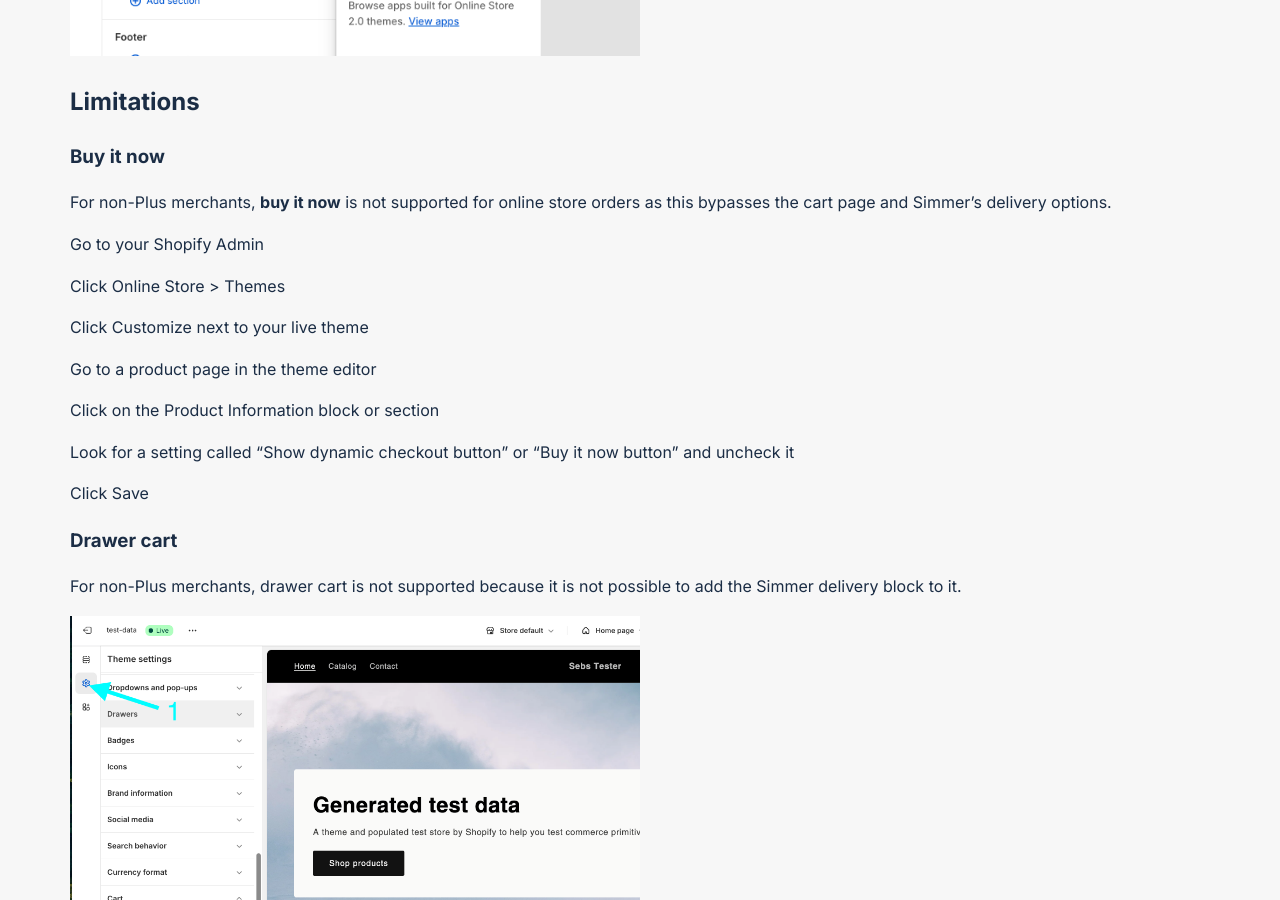
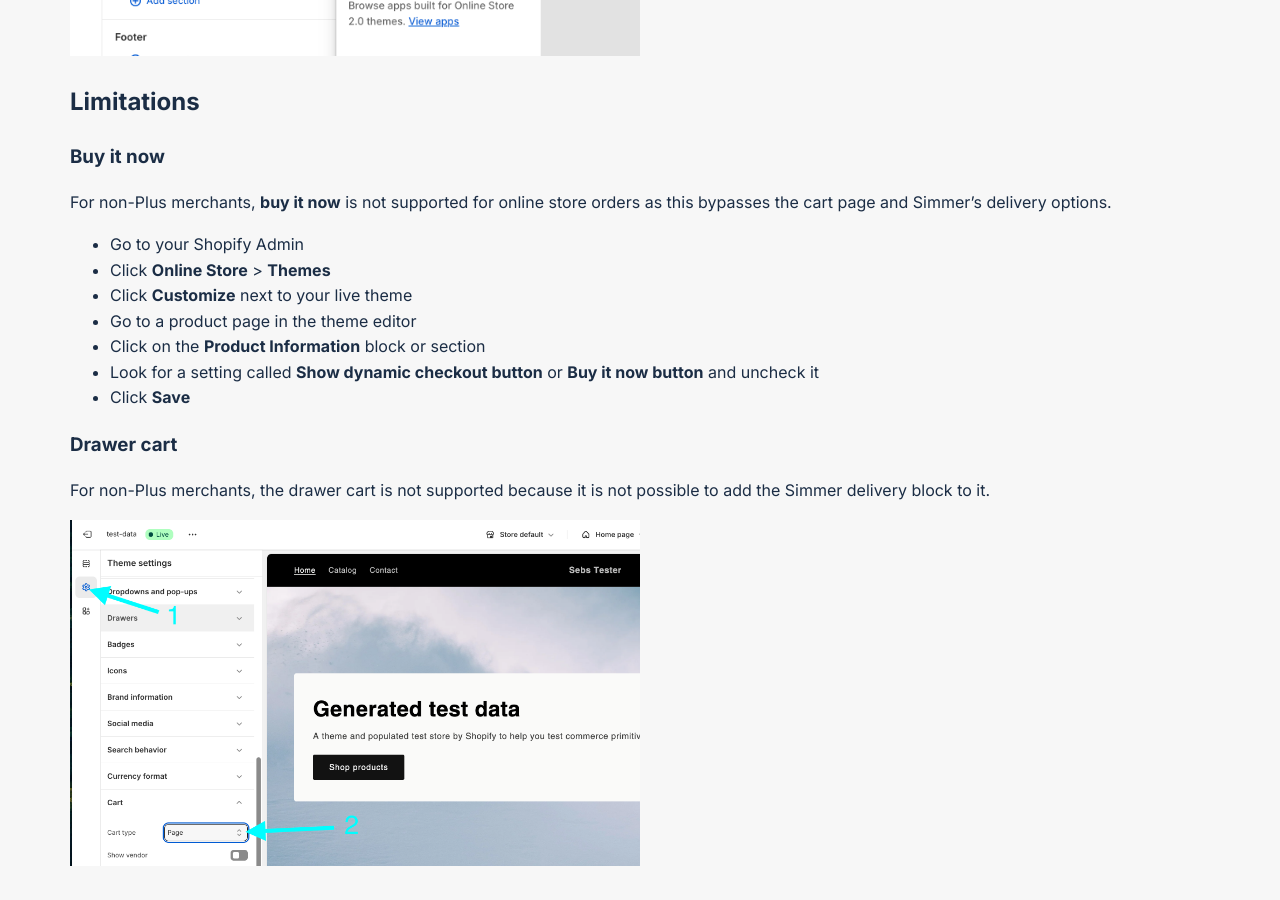
Before and after one commit to Pixel-Nova-Apps/simmerpos.com, a Jekyll site: the page built from _pages/online.md, in a window 1280 px wide and 900 px high, scrolled down 5126 px. Built offline with Jekyll 4.4.1, drawn with Linux system fonts in a browser that asks for light colours; a script that is not in the unit is left out.

Commit message:
Update online.md

```diff
--- a/_pages/online.md
+++ b/_pages/online.md
@@ -102,22 +102,16 @@ Then add the Simmer **Delivery Options** cart block to the **Subtotal** section
 
 For non-Plus merchants, **buy it now** is not supported for online store orders as this bypasses the cart page and Simmer's delivery options.
 
-Go to your Shopify Admin
-
-Click Online Store > Themes
-
-Click Customize next to your live theme
-
-Go to a product page in the theme editor
-
-Click on the Product Information block or section
-
-Look for a setting called "Show dynamic checkout button" or "Buy it now button" and uncheck it
-
-Click Save
+- Go to your Shopify Admin
+- Click **Online Store** > **Themes**
+- Click **Customize** next to your live theme
+- Go to a product page in the theme editor
+- Click on the **Product Information** block or section
+- Look for a setting called **Show dynamic checkout button** or **Buy it now button** and uncheck it
+- Click **Save**
 
 ### Drawer cart
 
-For non-Plus merchants, drawer cart is not supported because it is not possible to add the Simmer delivery block to it.
+For non-Plus merchants, the drawer cart is not supported because it is not possible to add the Simmer delivery block to it.
 
 <img src="/assets/online/cart-page.png" alt="Drawer cart" class="support-image">
```
